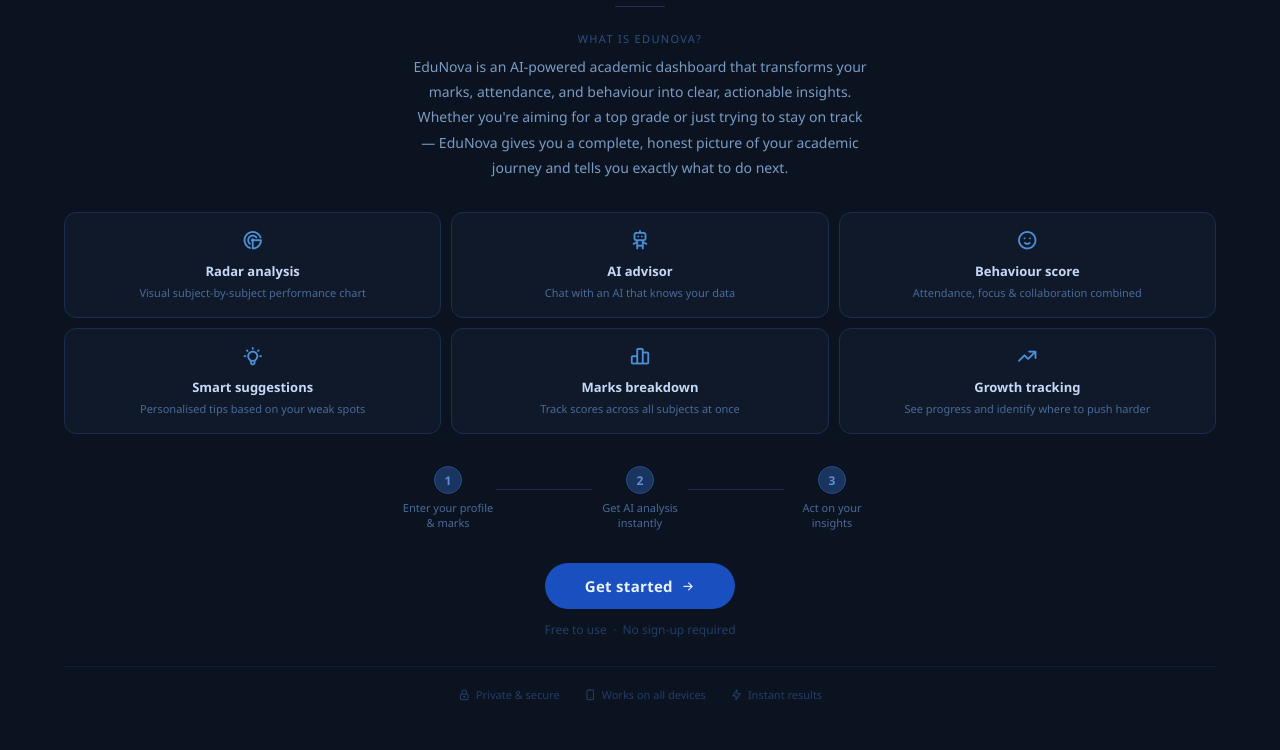
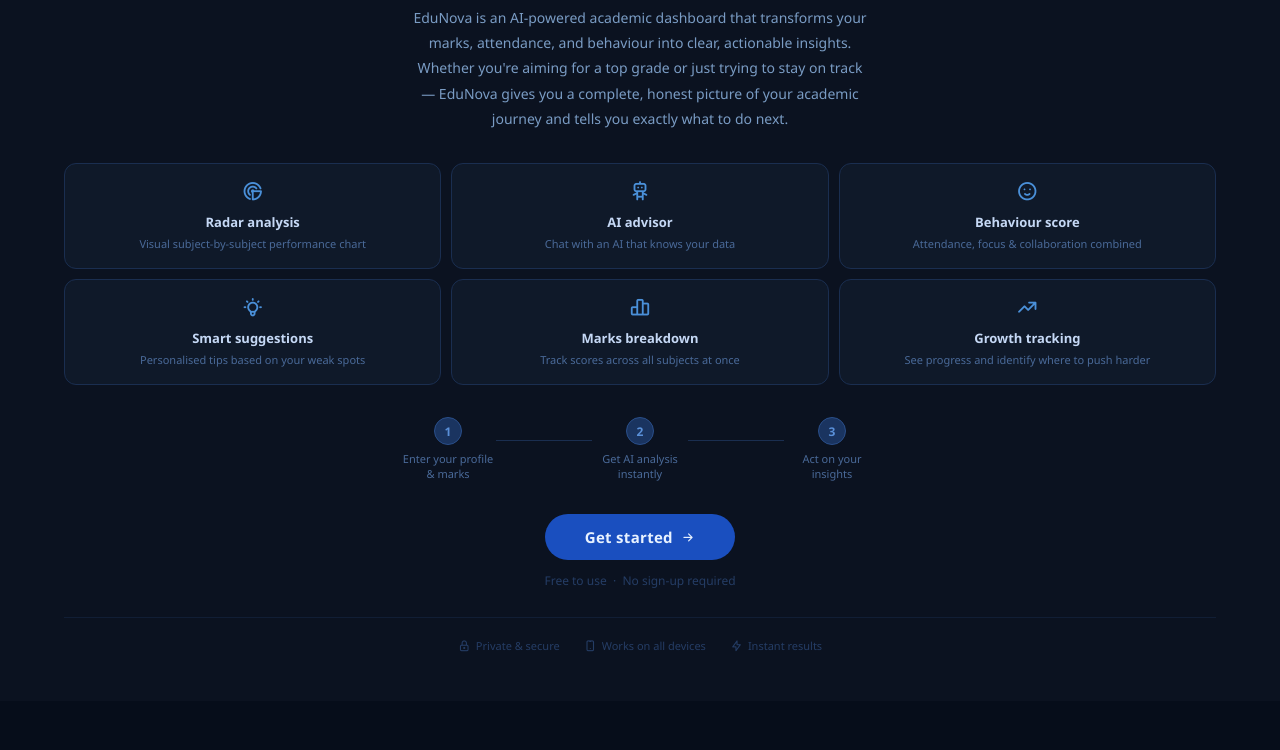
Before and after one commit to neeraja692/Student-Performance-AI-Application, a website: page public/coverpage.html in a window 1280 px wide. Shown: the part 244-994 px from the top of the page. After the commit the page ends 945 px from the top, so only its background shows below. Drawn offline with Linux system fonts and the light colour scheme.

Commit message:
Refactor coverpage.html structure and styles

```diff
--- a/public/coverpage.html
+++ b/public/coverpage.html
@@ -73,12 +73,7 @@
       margin-top: 1.25rem;
     }
 
-    .divider {
-      width: 50px;
-      height: 1px;
-      background: #1E3355;
-      margin: 1.5rem auto;
-    }
+
 
     .section-label {
       font-size: 11px;
@@ -262,7 +257,8 @@
     <p class="tagline">Know your strengths. Fix your gaps.</p>
 
 
-    <div class="divider"></div>
+
+
 
     <p class="section-label">What is EduNova?</p>
     <p class="desc">EduNova is an AI-powered academic dashboard that transforms your marks, attendance, and behaviour into clear, actionable insights. Whether you're aiming for a top grade or just trying to stay on track — EduNova gives you a complete, honest picture of your academic journey and tells you exactly what to do next.</p>
```
